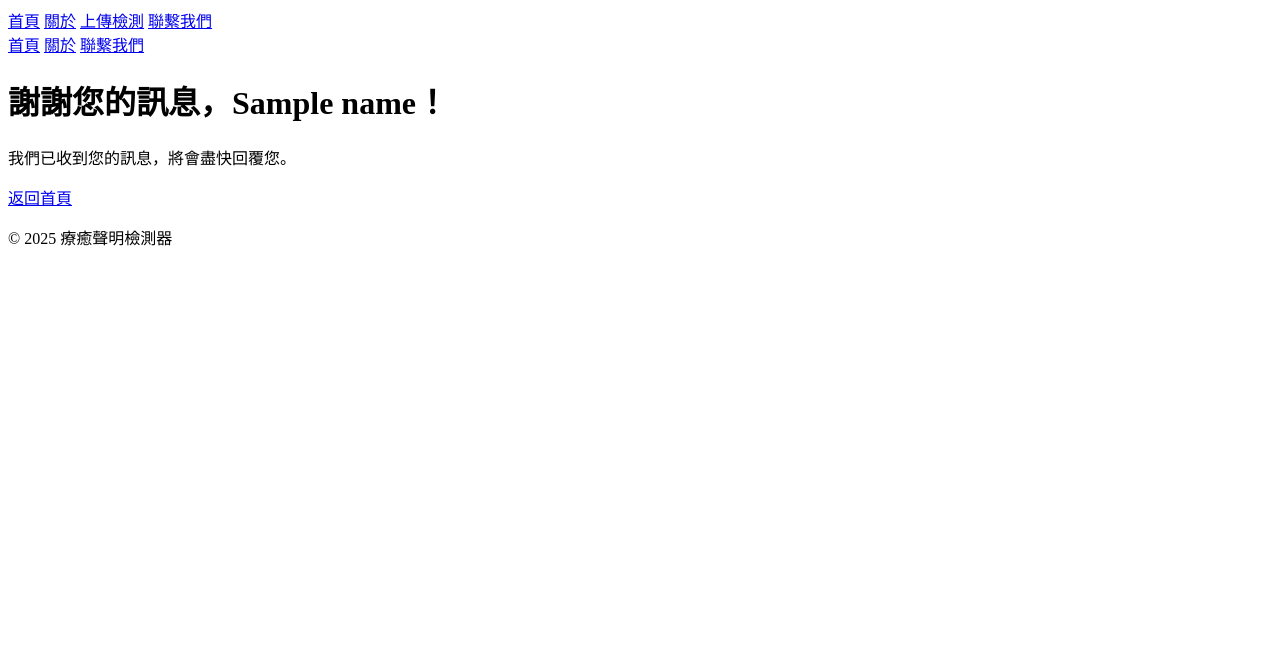
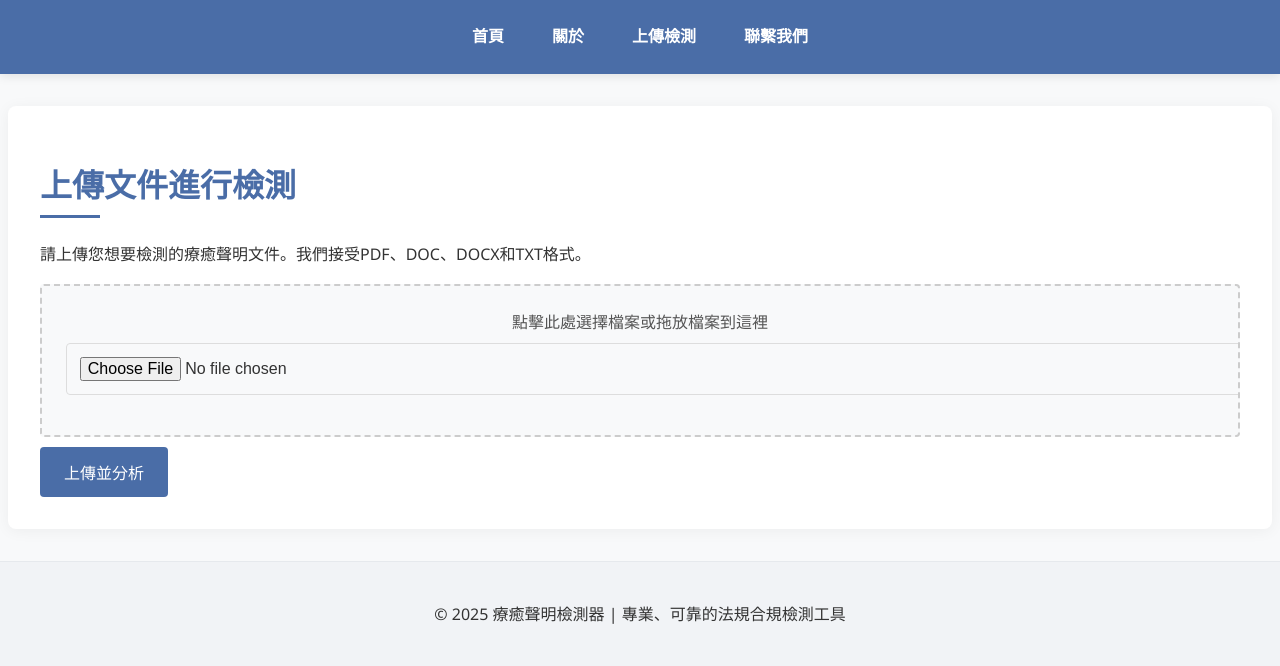
Before and after one commit to wenchun84/therapy-claim-detector, a Flask app: template templates/thank_you.html in a window 1280 px wide. Shown: the top 666 px of the page. Run offline with Flask 2, Linux system fonts and the light colour scheme; the template is opened without the code that fills it: most values are stand-ins (such as "Sample title", 1, 10 or a date in 2020).

Commit message:
Update thank_you.html

```diff
--- a/templates/thank_you.html
+++ b/templates/thank_you.html
@@ -1,28 +1,51 @@
 <!DOCTYPE html>
 <html>
-<header>
-    <nav>
-        <a href="/">首頁</a>
-        <a href="/about">關於</a>
-        <a href="/upload">上傳檢測</a>
-        <a href="/contact">聯繫我們</a>
-    </nav>
-</header>
+<head>
+    <title>{{ title }}</title>
+    <link rel="stylesheet" href="{{ url_for('static', filename='css/style.css') }}">
+    <meta name="viewport" content="width=device-width, initial-scale=1.0">
+    <script>
+        function updateFileName() {
+            const fileInput = document.getElementById('file');
+            const fileNameDisplay = document.getElementById('fileName');
+            if(fileInput.files.length > 0) {
+                fileNameDisplay.textContent = "已選擇檔案: " + fileInput.files[0].name;
+            } else {
+                fileNameDisplay.textContent = "";
+            }
+        }
+    </script>
+</head>
 <body>
     <header>
         <nav>
             <a href="/">首頁</a>
             <a href="/about">關於</a>
+            <a href="/upload">上傳檢測</a>
             <a href="/contact">聯繫我們</a>
         </nav>
     </header>
     <main>
-        <h1>謝謝您的訊息，{{ name }}！</h1>
-        <p>我們已收到您的訊息，將會盡快回覆您。</p>
-        <a href="/" class="button">返回首頁</a>
+        <h1>上傳文件進行檢測</h1>
+        <p>請上傳您想要檢測的療癒聲明文件。我們接受PDF、DOC、DOCX和TXT格式。</p>
+
+        {% if error %}
+        <div class="error-message">
+            <p>{{ error }}</p>
+        </div>
+        {% endif %}
+
+        <form method="post" enctype="multipart/form-data">
+            <div class="file-upload">
+                <label class="file-upload-label">點擊此處選擇檔案或拖放檔案到這裡</label>
+                <input type="file" id="file" name="file" accept=".pdf,.doc,.docx,.txt" onchange="updateFileName()">
+                <p id="fileName" class="file-name-display"></p>
+            </div>
+            <button type="submit">上傳並分析</button>
+        </form>
     </main>
     <footer>
-        <p>&copy; 2025 療癒聲明檢測器</p>
+        <p>&copy; 2025 療癒聲明檢測器 | 專業、可靠的法規合規檢測工具</p>
     </footer>
 </body>
 </html>
```
